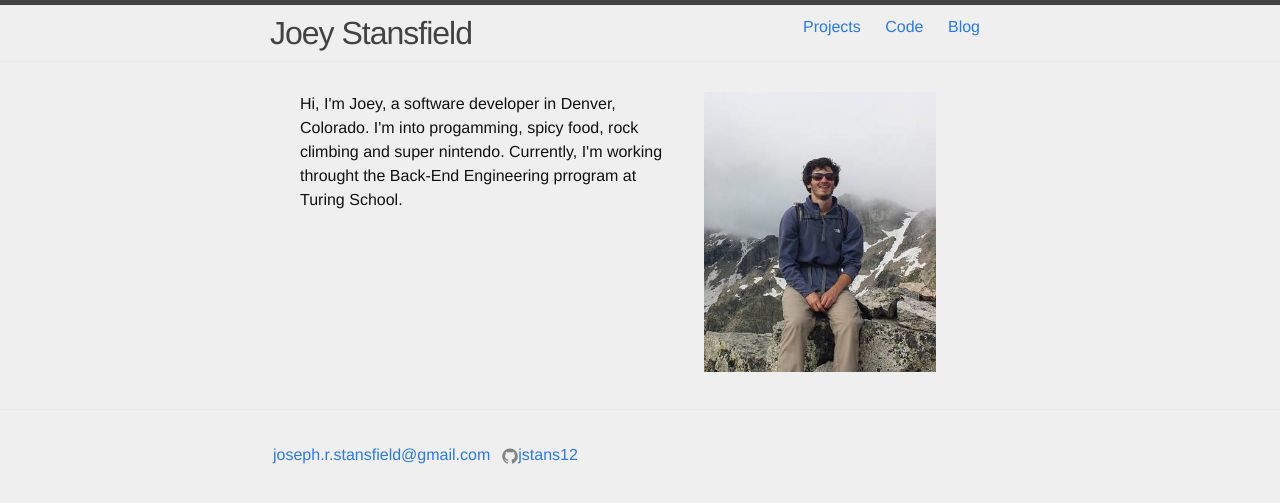
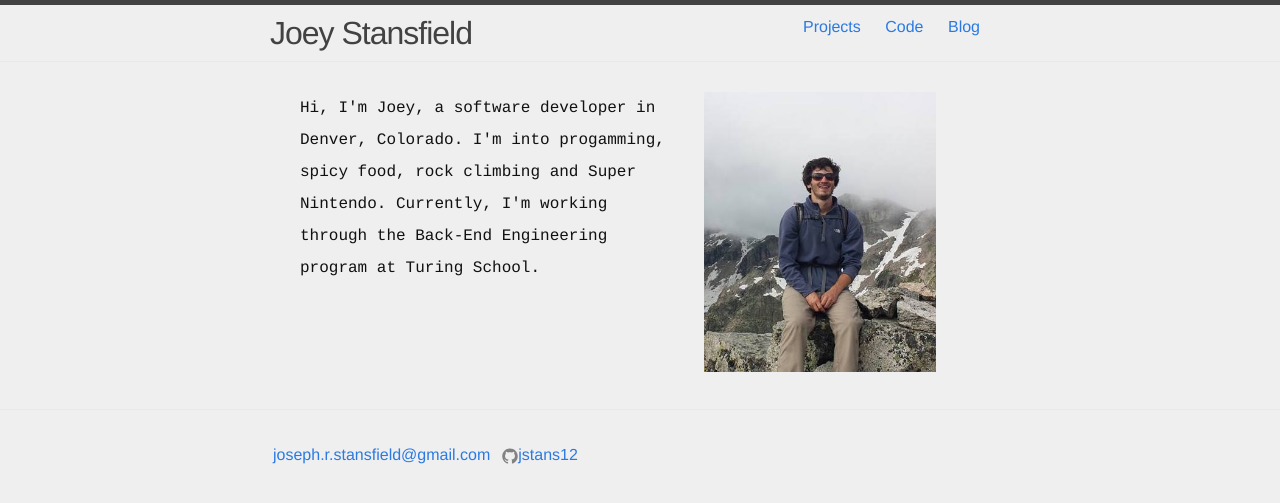
Before and after one commit to JStans12/JStans12.github.io, a Jekyll site: the page built from index.html, in a window 1280 px wide. Shown: the top 503 px of the page. Built offline with Jekyll 4.4.1, drawn with Linux system fonts in a browser that asks for light colours.

Commit message:
font and spelling

```diff
--- a/css/stylesheet.css
+++ b/css/stylesheet.css
@@ -21,7 +21,7 @@ a:hover { color: #111; text-decoration: underline; }
 
 /** Home */
 .home-wrapper { max-width: -webkit-calc(440px - (30px * 2)); max-width: calc(440px - (30px * 2)); padding-right: 20px; display: inline-block; vertical-align: top; }
-.about { float: left; }
+.about { float: left; font-family: courier; line-height: 200%; }
 
 /** Img */
 .cover-photo {
--- a/index.html
+++ b/index.html
@@ -7,7 +7,7 @@ layout: default
   <div class="wrapper">
 
     <div class="home-wrapper">
-      <p class="about"> Hi, I'm Joey, a software developer in Denver, Colorado. I'm into progamming, spicy food, rock climbing and super nintendo. Currently, I'm working throught the Back-End Engineering prrogram at Turing School.</p>
+      <p class="about"> Hi, I'm Joey, a software developer in Denver, Colorado. I'm into progamming, spicy food, rock climbing and Super Nintendo. Currently, I'm working through the Back-End Engineering program at Turing School.</p>
     </div>
 
     <div class="home-wrapper">
```
